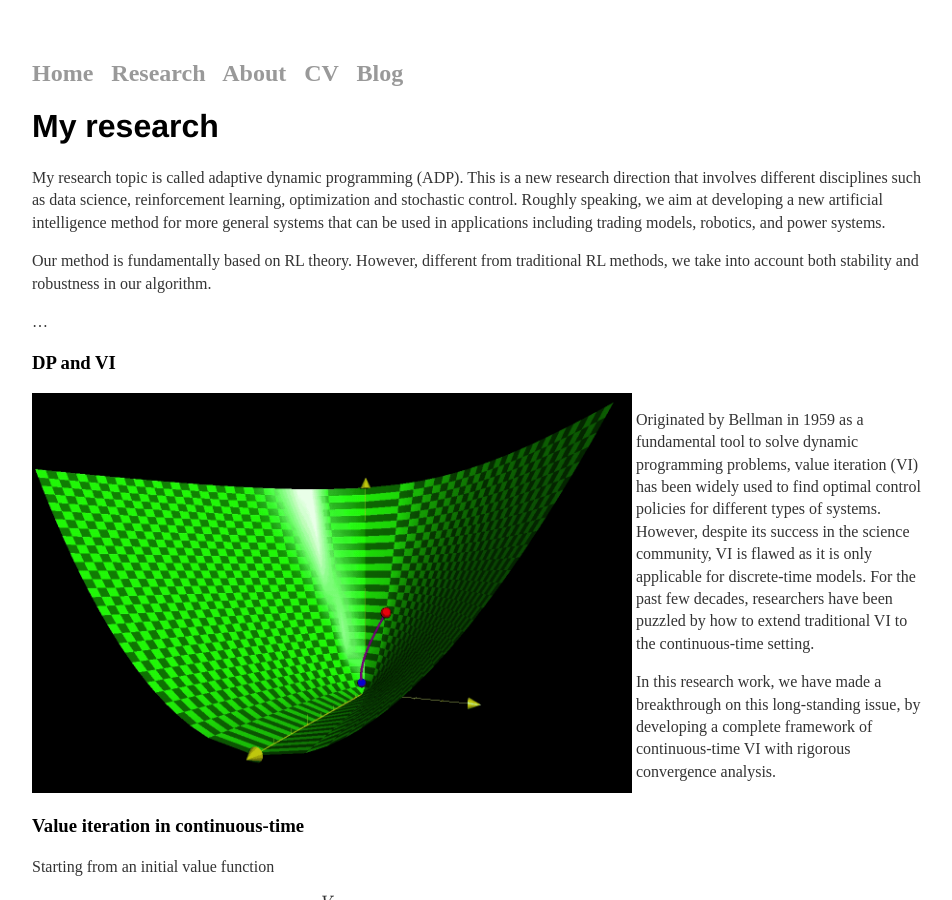
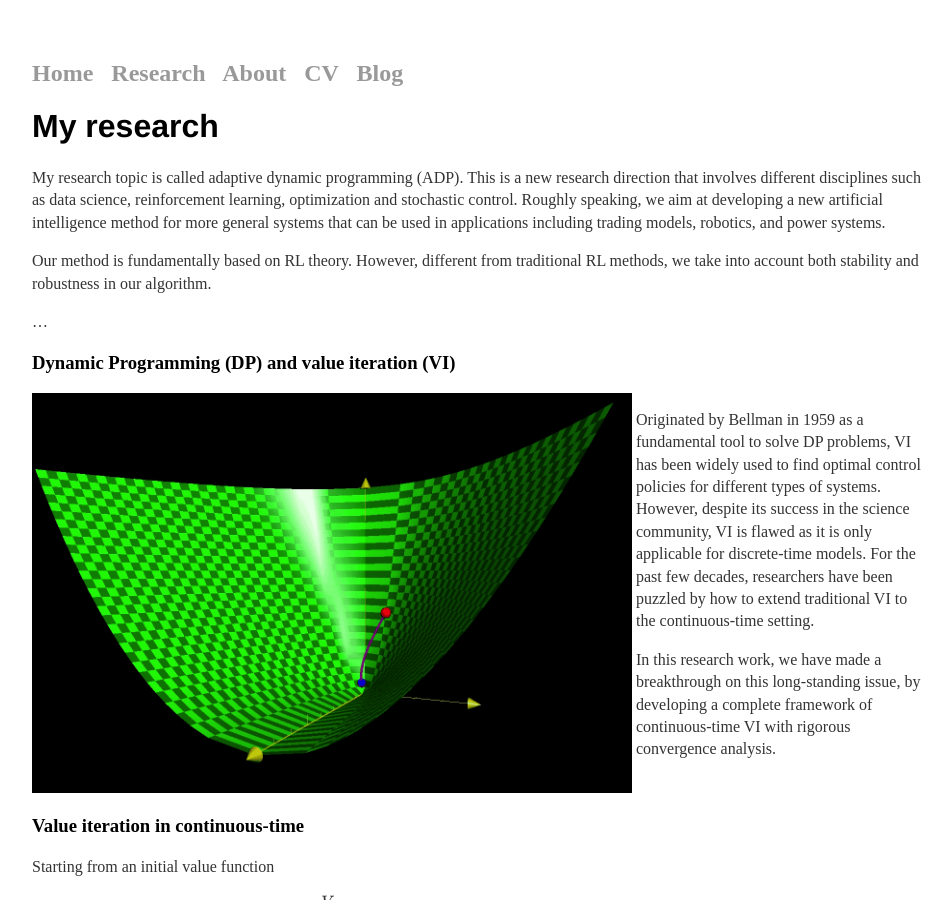
Before and after one commit to tao-bian-nyu/tao-bian-nyu.github.io, a Jekyll site: the page built from research/index.md, in a window 1280 px wide and 900 px high. Shown: the whole window, without its empty margins (160-1112 px from the left). Built offline with Jekyll 4.4.1, drawn with Linux system fonts in a browser that asks for light colours; formulas are drawn with MathJax 3; part of the change alters nothing that is shown.

```diff
--- a/_includes/topics.html
+++ b/_includes/topics.html
@@ -1,4 +1,4 @@
-<h3>DP and VI</h3>
+<h3>Dynamic Programming (DP) and value iteration (VI)</h3>
 
 <div class="wrapper">
 <div class="one">
@@ -6,7 +6,7 @@
   <h3> Value iteration in continuous-time</h3> <p> Starting from an initial value function $$V_0$$, the $$V_t$$ converges to the optimal value function $$V^*$$. </p>
 </div>
 <div class="two">
-<p> Originated by Bellman in 1959 as a fundamental tool to solve dynamic programming problems, value iteration (VI) has been widely used to find optimal control policies for different types of systems. However, despite its success in the science community, VI is flawed as it is only applicable for discrete-time models. For the past few decades, researchers have been puzzled by how to extend traditional VI to the continuous-time setting. </p>
+<p> Originated by Bellman in 1959 as a fundamental tool to solve DP problems, VI has been widely used to find optimal control policies for different types of systems. However, despite its success in the science community, VI is flawed as it is only applicable for discrete-time models. For the past few decades, researchers have been puzzled by how to extend traditional VI to the continuous-time setting. </p>
 
 <p> In this research work, we have made a breakthrough on this long-standing issue, by developing a complete framework of continuous-time VI with rigorous convergence analysis.</p>
 </div>
```
